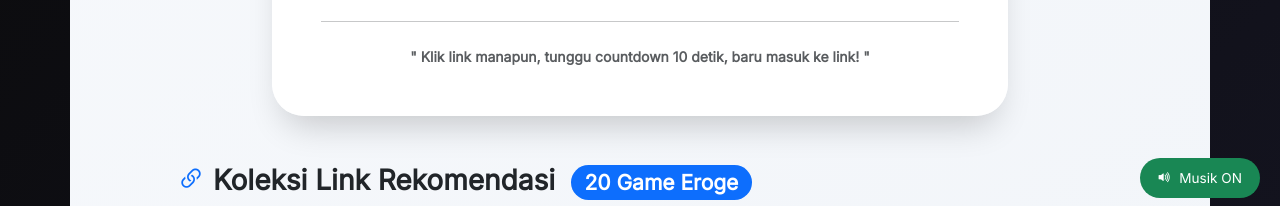
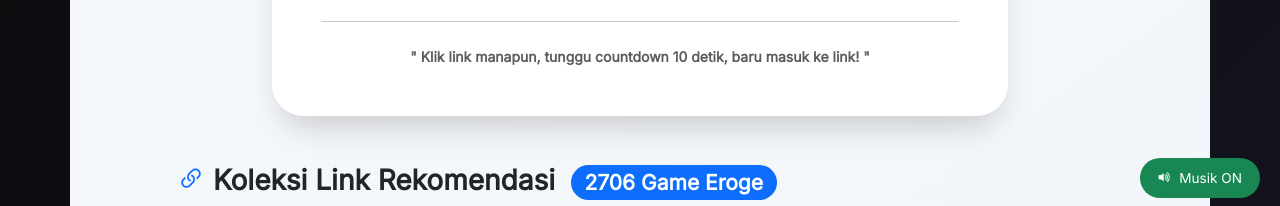
Before and after one commit to MikoArdiansyah7/GameEroge, a plain HTML site: page index.html in a window 1280 px wide. Both pictures are taken after a click on the button "YA, SAYA 18+". Shown: the part 582-788 px from the top of the page. Drawn offline with nearby package versions, Linux system fonts and the light colour scheme.

Commit message:
2.7 masih baru 20 biji game upload ,cape ngetik

```diff
--- a/index.html
+++ b/index.html
@@ -299,7 +299,7 @@
 
             <div class="row justify-content-center mb-4">
                 <div class="col-lg-10">
-                    <h3 class="mb-1 fw-semibold"><i class="bi bi-link-45deg text-primary"></i> Koleksi Link Rekomendasi <span class="badge bg-primary rounded-pill ms-2">20 Game Eroge</span></h3>
+                    <h3 class="mb-1 fw-semibold"><i class="bi bi-link-45deg text-primary"></i> Koleksi Link Rekomendasi <span class="badge bg-primary rounded-pill ms-2">2706 Game Eroge</span></h3>
                     <p class="text-muted small mt-1">⚠️ Setiap link akan menampilkan countdown 10 detik sebelum diarahkan ke tujuan.</p>
                 </div>
             </div>
```
